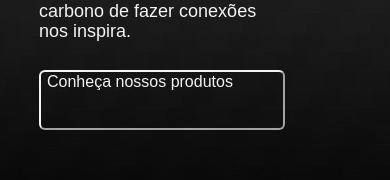
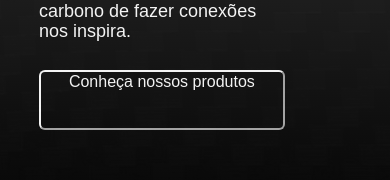
Before and after one commit to kahbernardo/c6, a React (Create React App) app: page / in a window 390 px wide. Shown: the part 419-599 px from the top of the page. Built offline with nearby package versions, Linux system fonts and the light colour scheme.

Commit message:
Update App.css

```diff
--- a/src/App.css
+++ b/src/App.css
@@ -581,10 +581,14 @@ template {
     border-radius: 6px;
     height:60px;
     width:70%;
+    text-align: center;
     background: transparent;
     border-color: white;
     color: white;
     margin-top:8%;
+    justify-content: center
+
+    ;
   }
   .corpo .titulo{
     color:white;
```
